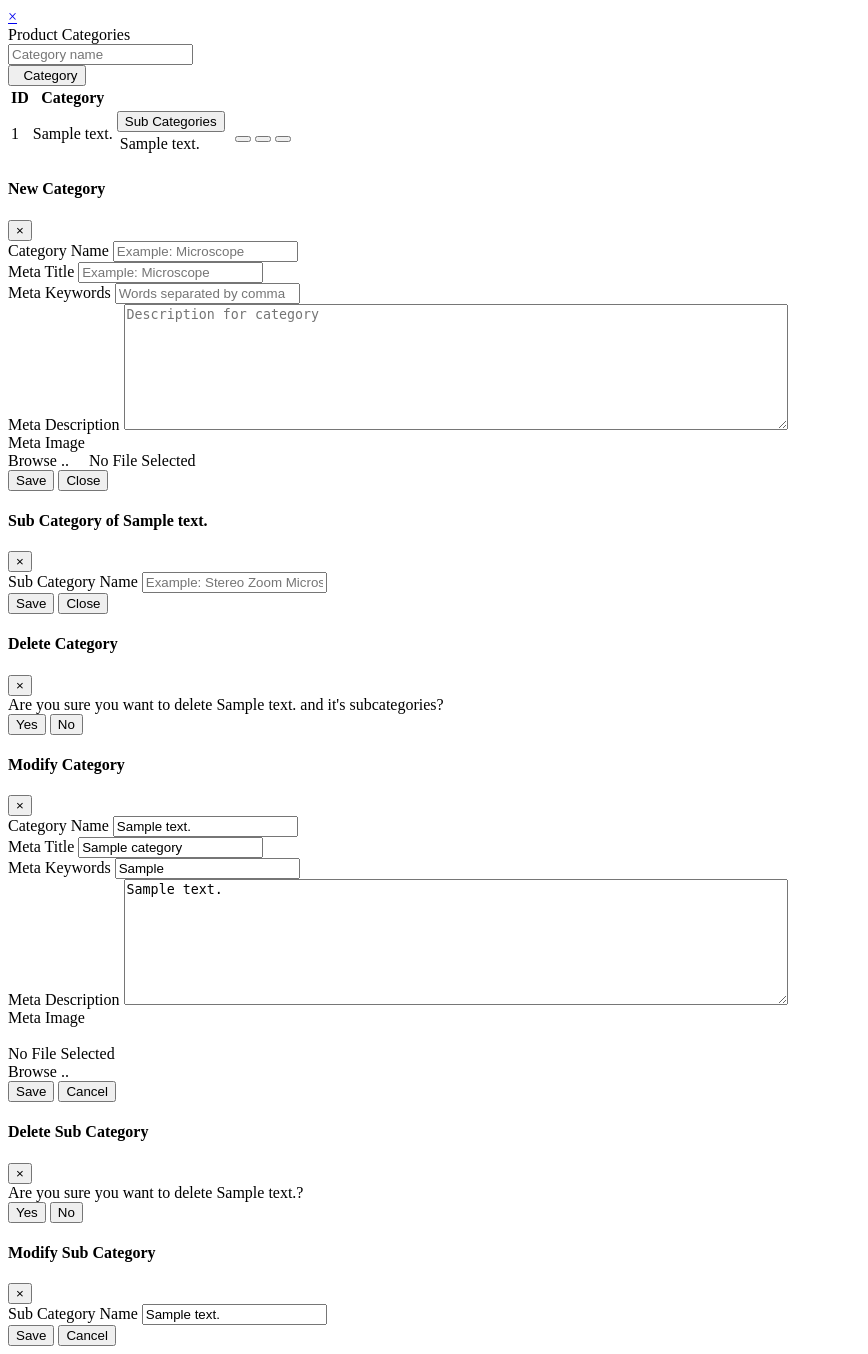
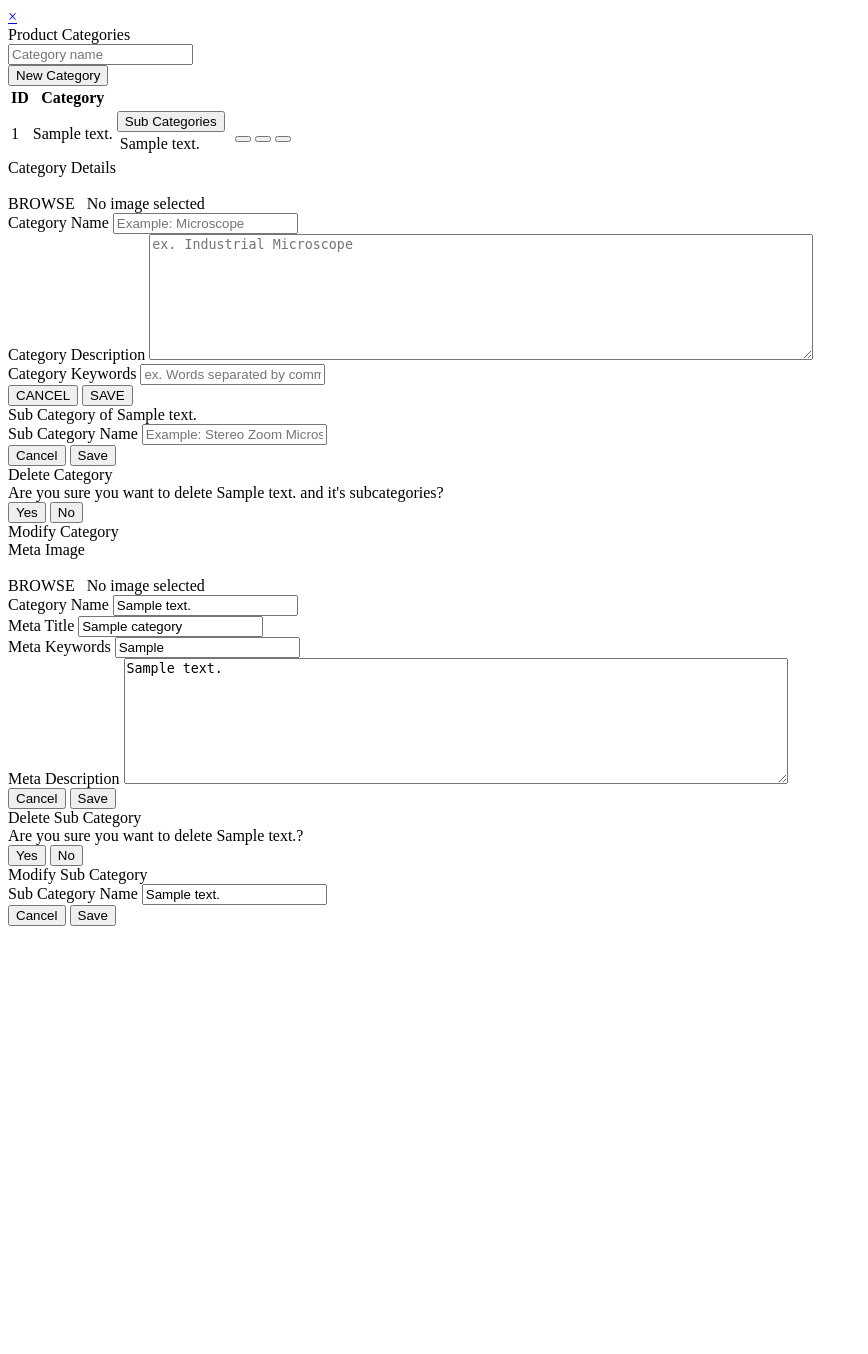
Before and after one commit to monddiestro/cytek-cms, a PHP site: the page made by application/views/category.php in a window 1280 px wide. Shown: the whole page, without its empty margins (0-868 px from the left). After the commit the page ends 926 px from the top, so only its background shows below. Run offline with PHP 8.4, Linux system fonts and the light colour scheme; the template is opened without the code that fills it: most values are stand-ins (such as "Sample title", 1, 10 or a date in 2020); data that the repository does not hold is empty.

Commit message:
remove shadow

```diff
--- a/application/views/category.php
+++ b/application/views/category.php
@@ -28,18 +28,18 @@
           <div class="col-lg-6 ctg-function">
             <div class="row header-mt">
               <div class="col-lg-8">
-                <input type="text" class="form-control" placeholder="Category name">
+                <input type="text" class="form-control form-shadow" placeholder="Category name">
               </div>
               <div class="col-lg-4">
-                <button type="button" class="btn btn-primary w-100 shadow" data-toggle="modal" data-target="#new-category"><i class="fa fa-plus"></i>&nbsp;&nbsp;Category</button>
+                <button type="button" class="btn btn-primary w-100" data-toggle="modal" data-target="#new-category">New Category</button>
               </div>
             </div>
           </div>
       </div>
       <div class="row">
           <div class="col-lg-12">
-            <div class="card shadow">
-              <table class="table tbl-mobile mb-0 pro-table shadow">
+            <div class="card ">
+              <table class="table tbl-mobile mb-0 pro-table">
                   <thead>
                       <tr>
                           <th>ID</th>
@@ -121,49 +121,52 @@
 
 <!-- new category modal -->
 <div id="new-category" class="modal fade" role="dialog">
-  <div class="modal-dialog">
+  <div class="modal-dialog cytek-modal">
     <!-- Modal content-->
     <?php echo form_open_multipart(base_url('admin/new_category')) ?>
     <div class="modal-content">
-      <div class="modal-header">
-        <h4 class="modal-title">New Category</h4>
-        <button type="button" class="close" data-dismiss="modal">&times;</button>
+      <div class="modal-header border-0">
+        <span class="modal-title">Category Details</span>
       </div>
-      <div class="modal-body">
+      <div class="modal-body py-0">
         <div class="row">
             <div class="col-sm-12">
-                <label for="category">Category Name</label>
+              <div class="">
+                  <div class="img-container mb-2">
+                    <img src="" alt="">
+                  </div>
+                  <label class="btn btn-default shadow" id="btn_browse">
+                      <input type="file" name="meta_img" accept="image/*" style="display:none;">
+                      BROWSE
+                  </label>&nbsp;&nbsp;<span class="text-muted filename small">No image selected</span>
+              </div>
+              <div class="form-group">
+                <span class="form-label">Category Name</span>
                 <input class="form-control" name="category_name" type="text" placeholder="Example: Microscope" required>
+              </div>
             </div>
         </div>
         <div class="row">
           <div class="col-sm-12">
             <div class="form-group">
-              <label>Meta Title</label>
+              <span class="form-label">Category Description</span>
+              <textarea class="form-control" name="meta_desc" rows="8" cols="80" placeholder="ex. Industrial Microscope"></textarea>
+            </div>
+            <!-- <div class="form-group">
+              <h6>Meta Title</h6>
               <input class="form-control" name="meta_title" type="text" placeholder="Example: Microscope" required>
-            </div>
+            </div> -->
             <div class="form-group">
-              <label>Meta Keywords</label>
-              <input class="form-control" name="meta_keywords" type="text" placeholder="Words separated by comma" required>
-            </div>
-            <div class="form-group">
-              <label>Meta Description</label>
-              <textarea class="form-control" name="meta_desc" rows="8" cols="80" placeholder="Description for category"></textarea>
-            </div>
-            <div class="form-group">
-                <label for="meta_img">Meta Image</label>
-                <br>
-                <label class="btn btn-default shadow" id="btn_browse">
-                    <input type="file" name="meta_img" accept="image/*" style="display:none;">
-                    Browse ..
-                </label>&nbsp;&nbsp;&nbsp;&nbsp;<span class="text-muted filename">No File Selected</span>
+              <span class="form-label">Category Keywords</span>
+              <input class="form-control" name="meta_keywords" type="text" placeholder="ex. Words separated by comma" required>
             </div>
           </div>
         </div>
       </div>
-      <div class="modal-footer">
-        <button type="submit" class="btn btn-primary shadow">Save</button>
-        <button type="button" class="btn btn-default shadow" data-dismiss="modal">Close</button>
+      <div class="modal-footer border-0">
+        <button type="button" class="btn btn-link text-dark" data-dismiss="modal">CANCEL</button>
+        <button type="submit" class="btn btn-link text-dark">SAVE</button>
+
       </div>
     </div>
     <?php echo form_close(); ?>
@@ -176,23 +179,22 @@
       <!-- Modal content-->
       <?php echo form_open(base_url('admin/new_subcategory')) ?>
       <div class="modal-content">
-        <div class="modal-header">
-          <h4 class="modal-title">Sub Category of <?php echo $cat->cat_desc ?></h4>
-          <button type="button" class="close" data-dismiss="modal">&times;</button>
+        <div class="modal-header border-0">
+          <span class="modal-title">Sub Category of <?php echo $cat->cat_desc ?></span>
         </div>
-        <div class="modal-body">
+        <div class="modal-body py-0">
           <div class="row">
               <div class="col-sm-12">
-                  <label for="category">Sub Category Name</label>
+                <span class="form-label">Sub Category Name</span>
                   <input class="form-control" type="text" name="subcategory" placeholder="Example: Stereo Zoom Microscope" required>
                   <input type="hidden" name="cat_id" value="<?php echo $cat->cat_id; ?>">
                   <input type="hidden" name="cat_desc" value="<?php echo $cat->cat_desc; ?>">
               </div>
           </div>
         </div>
-        <div class="modal-footer">
-          <button type="submit" class="btn btn-primary shadow">Save</button>
-          <button type="button" class="btn btn-default shadow" data-dismiss="modal">Close</button>
+        <div class="modal-footer border-0">
+          <button type="button" class="btn btn-link" data-dismiss="modal">Cancel</button>
+          <button type="submit" class="btn btn-link">Save</button>
         </div>
       </div>
       <?php echo form_close(); ?>
@@ -206,78 +208,71 @@
       <!-- Modal content-->
       <?php echo form_open(base_url('admin/drop_category')) ?>
       <div class="modal-content">
-        <div class="modal-header">
-          <h4 class="modal-title">Delete Category </h4>
-          <button type="button" class="close" data-dismiss="modal">&times;</button>
+        <div class="modal-header border-0">
+          <span class="modal-title">Delete Category </span>
         </div>
-        <div class="modal-body">
+        <div class="modal-body py-0">
           <div class="row">
               <div class="col-sm-12">
                 <input type="hidden" name="cat_id" value="<?php echo $cat->cat_id ?>">
                 <input type="hidden" name="cat_desc" value="<?php echo $cat->cat_desc ?>">
-                Are you sure you want to delete <?php echo $cat->cat_desc ?> and it's subcategories?
+                <span class="form-label">Are you sure you want to delete <?php echo $cat->cat_desc ?> and it's subcategories?</span>
               </div>
           </div>
         </div>
-        <div class="modal-footer">
-          <button type="submit" class="btn btn-primary shadow">Yes</button>
-          <button type="button" class="btn btn-default shadow" data-dismiss="modal">No</button>
+        <div class="modal-footer border-0">
+          <button type="submit" class="btn btn-link">Yes</button>
+          <button type="button" class="btn btn-link" data-dismiss="modal">No</button>
         </div>
       </div>
       <?php echo form_close(); ?>
     </div>
   </div>
   <div id="modify-category-<?php echo $cat->cat_id ?>" class="modal fade" role="dialog">
-    <div class="modal-dialog">
+    <div class="modal-dialog cytek-modal">
       <!-- Modal content-->
       <?php echo form_open(base_url('admin/modify_category')) ?>
       <div class="modal-content">
-        <div class="modal-header">
-          <h4 class="modal-title">Modify Category</h4>
-          <button type="button" class="close" data-dismiss="modal">&times;</button>
+        <div class="modal-header border-0">
+          <span class="modal-title">Modify Category</span>
         </div>
-        <div class="modal-body">
+        <div class="modal-body py-0">
           <div class="row">
               <div class="col-sm-12">
                 <input type="hidden" name="cat_id" value="<?php echo $cat->cat_id ?>">
+                <div class="">
+                  <span class="form-label">Meta Image</span>
+                  <div class="img-container mb-2">
+                    <img class="media-object" src="<?php echo (empty($cat->meta_img)) ? base_url('utilities/images/meta/no-image.png') : base_url('utilities/images/meta/'.$cat->meta_img)  ?>" style="width:100px">
+                  </div>
+                    <label class="btn btn-default shadow" id="btn_browse">
+                      <input type="file" name="meta_img" accept="image/*" style="display:none;">
+                      BROWSE
+                    </label>&nbsp;&nbsp;<span class="text-muted filename small">No image selected</span>
+                </div>
                 <div class="form-group">
-                  <label for="category">Category Name</label>
+                  <span class="form-label">Category Name</span>
                   <input class="form-control" name="cat_desc" type="text" placeholder="Example: Microscope" value="<?php echo $cat->cat_desc ?>" required>
                 </div>
                 <div class="form-group">
-                  <label>Meta Title</label>
+                  <span class="form-label">Meta Title</span>
                   <input class="form-control" name="meta_title" type="text" placeholder="Example: Microscope" required value="<?php echo $cat->meta_title ?>">
                 </div>
                 <div class="form-group">
-                  <label>Meta Keywords</label>
+                  <span class="form-label">Meta Keywords</span>
                   <input class="form-control" name="meta_keywords" type="text" placeholder="Words separated by comma" required value="<?php echo $cat->meta_keywords ?>">
                 </div>
                 <div class="form-group">
-                  <label>Meta Description</label>
+                  <span class="form-label">Meta Description</span>
                   <textarea class="form-control" name="meta_desc" rows="8" cols="80" placeholder="Description for category"><?php echo $cat->meta_desc   ?></textarea>
-                </div>
-                <div class="form-group">
-                    <label>Meta Image</label>
-                    <div class="media">
-                      <div class="media-left">
-                        <img class="media-object" src="<?php echo (empty($cat->meta_img)) ? base_url('utilities/images/meta/no-image.png') : base_url('utilities/images/meta/'.$cat->meta_img)  ?>" style="width:100px">
-                      </div>
-                      <div class="media-body">
-                        <span class="text-muted filename">No File Selected</span>
-                        <br/>
-                        <label class="btn btn-default shadow" id="btn_browse">
-                            <input type="file" name="meta_img" accept="image/*" style="display:none;">
-                            Browse ..
-                        </label>
-                      </div>
-                    </div>
                 </div>
               </div>
           </div>
         </div>
-        <div class="modal-footer">
-          <button type="submit" class="btn btn-primary shadow">Save</button>
-          <button type="button" class="btn btn-default shadow" data-dismiss="modal">Cancel</button>
+        <div class="modal-footer border-0">
+          <button type="button" class="btn btn-link" data-dismiss="modal">Cancel</button>
+          <button type="submit" class="btn btn-link">Save</button>
+
         </div>
       </div>
       <?php echo form_close(); ?>
@@ -290,22 +285,21 @@
       <!-- Modal content-->
       <?php echo form_open(base_url('admin/drop_subcategory')) ?>
       <div class="modal-content">
-        <div class="modal-header">
-          <h4 class="modal-title">Delete Sub Category </h4>
-          <button type="button" class="close" data-dismiss="modal">&times;</button>
+        <div class="modal-header border-0">
+          <span class="modal-title">Delete Sub Category </span>
         </div>
-        <div class="modal-body">
+        <div class="modal-body py-0">
           <div class="row">
               <div class="col-sm-12">
                 <input type="hidden" name="subcat_id" value="<?php echo $subcat->subcat_id ?>">
                 <input type="hidden" name="subcat_desc" value="<?php echo $subcat->subcat_desc ?>">
-                Are you sure you want to delete <?php echo $cat->cat_desc ?>?
+                <span class="form-label">Are you sure you want to delete <?php echo $cat->cat_desc ?>?</span>
               </div>
           </div>
         </div>
-        <div class="modal-footer">
-          <button type="submit" class="btn btn-primary shadow">Yes</button>
-          <button type="button" class="btn btn-default shadow" data-dismiss="modal">No</button>
+        <div class="modal-footer border-0">
+          <button type="submit" class="btn btn-link">Yes</button>
+          <button type="button" class="btn btn-link" data-dismiss="modal">No</button>
         </div>
       </div>
       <?php echo form_close(); ?>
@@ -316,22 +310,21 @@
       <!-- Modal content-->
       <?php echo form_open(base_url('admin/modify_subcategory')) ?>
       <div class="modal-content">
-        <div class="modal-header">
-          <h4 class="modal-title">Modify Sub Category </h4>
-          <button type="button" class="close" data-dismiss="modal">&times;</button>
+        <div class="modal-header border-0">
+          <span class="modal-title">Modify Sub Category </span>
         </div>
-        <div class="modal-body">
+        <div class="modal-body py-0">
           <div class="row">
               <div class="col-sm-12">
                 <input type="hidden" name="subcat_id" value="<?php echo $subcat->subcat_id ?>">
-                <label for="category">Sub Category Name</label>
+                  <span class="form-label">Sub Category Name</span>
                 <input class="form-control" type="text" name="subcat_desc" value="<?php echo $subcat->subcat_desc ?>" placeholder="Example: Stereo Zoom Microscope" required>
               </div>
           </div>
         </div>
         <div class="modal-footer">
-          <button type="submit" class="btn btn-primary shadow">Save</button>
-          <button type="button" class="btn btn-default shadow" data-dismiss="modal">Cancel</button>
+          <button type="button" class="btn btn-link" data-dismiss="modal">Cancel</button>
+          <button type="submit" class="btn btn-link">Save</button>
         </div>
       </div>
       <?php echo form_close(); ?>
--- a/utilities/scss/_responsive.scss
+++ b/utilities/scss/_responsive.scss
@@ -58,6 +58,10 @@
         opacity: 0.5;
         }
    }
+   .cytek-modal {
+    width: auto;
+    border-radius: 5px;
+  }
 }
 
 // Smartphones Landscape
```
Also changed, not shown: application/views/admin-navigation.php (+10 -5 lines), utilities/scss/_custom.scss (+50 -5 lines), utilities/images/nav-logo/cytek-logo.png (added), utilities/images/nav-logo/olympus.png (added), utilities/scss/main.css, 1 other file.
